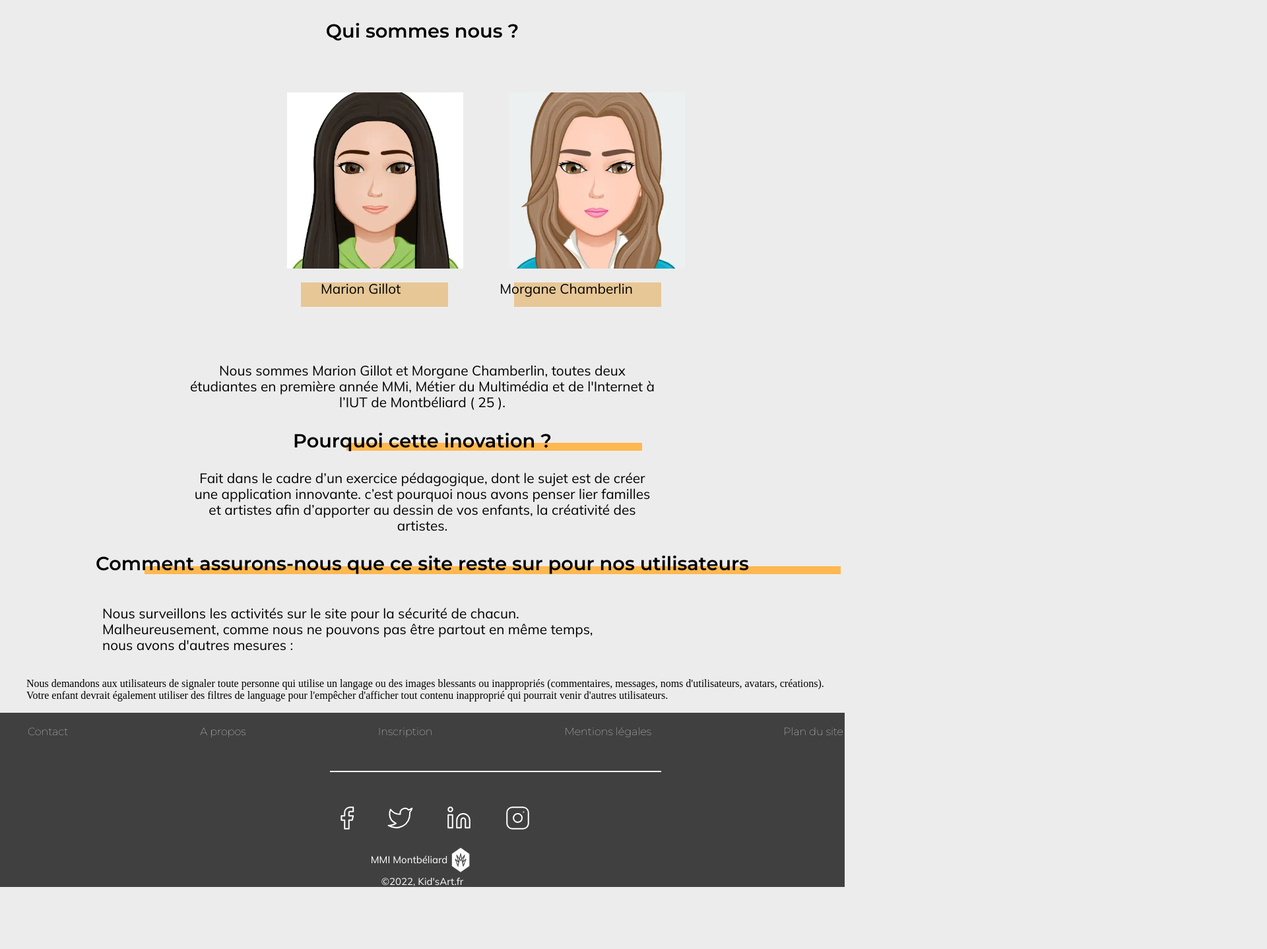
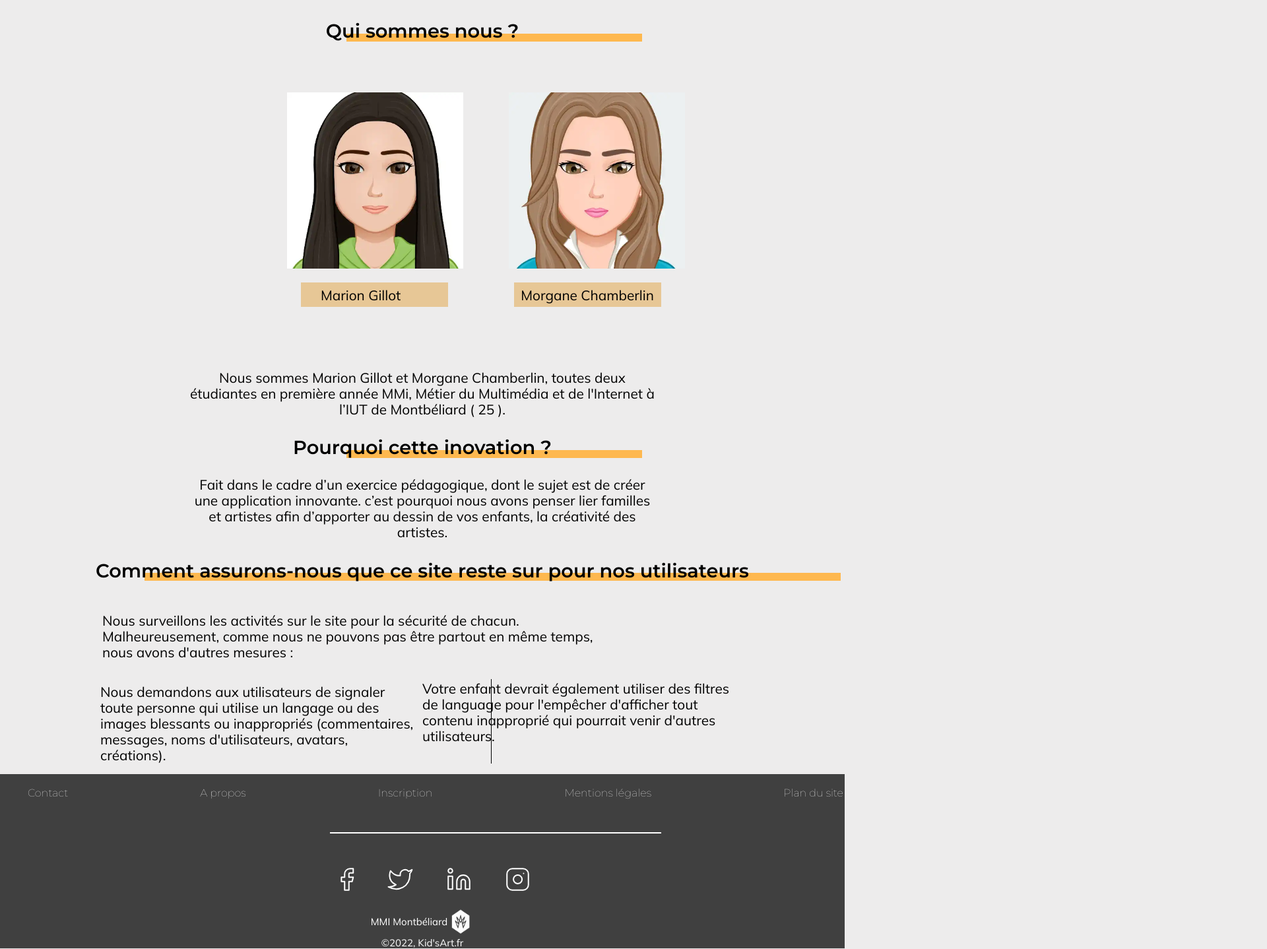
Before and after one commit to ChamberlinMorgane/site-promotionnel, a plain HTML site: page àpropos.html in a window 1280 px wide. Shown: the part 454-1892 px from the top of the page at 66% size, 1920 px wide, since content can reach past the window. Before the commit the page ends 1799 px from the top, so only its background shows below. Drawn offline with Linux system fonts and the light colour scheme; a web font is replaced by a local one.

Commit message:
changmement a propos

```diff
--- a/src/css/bases/main.css
+++ b/src/css/bases/main.css
@@ -123,31 +123,6 @@ ul {
 }
 
 
-.soulignage__1 {
-  position: absolute;
-  margin-left: 360.625em;
-  z-index: -1;
-  margin-top: -2.5rem;
-}
-
-.soulignage__2 {
-  position: absolute;
-  margin-left: 32.8rem;
-  z-index: -1;
-  width: 28rem;
-  margin-top: -2.6rem;
-  height: 0.75rem;
-}
-
-.soulignage__3 {
-  position: absolute;
-  margin-left: 13.7rem;
-  z-index: -1;
-  width: 65.9rem;
-  margin-top: -2.6rem;
-  height: 0.75rem;
-}
-
 .image__acceuil__presentation{
   float: left;
   margin-top: -12.5rem;
@@ -229,7 +204,7 @@ ul {
   display: block;
   width: 50rem;
   height: 22rem;
-  background: #FFA461;
+  background: #FEDD88;
   position: relative;
   z-index: -3;
   margin-top: -7.5rem;
--- a/src/css/component/apropos.css
+++ b/src/css/component/apropos.css
@@ -1,6 +1,24 @@
 
 .title__center__h3 {
     text-align: center;
+    }
+
+    .soulignage__2 {
+      position: absolute;
+      margin-left: 32.8rem;
+      z-index: -1;
+      width: 28rem;
+      margin-top: -2.6rem;
+      height: 0.75rem;
+    }
+
+    .soulignage__3 {
+      position: absolute;
+      margin-left: 13.7rem;
+      z-index: -1;
+      width: 65.9rem;
+      margin-top: -2.6rem;
+      height: 0.75rem;
     }
 
     .avatars {
@@ -24,11 +42,11 @@
       display: flex;
       margin-left: 30.37rem;
       margin-bottom: 5rem;
-      margin-top: -0.152rem;
+      margin-top: 0.5rem;
     }
 
     .name__morgane {
-      margin-left: 9.37rem;
+      margin-left: 11.37rem;
     }
 
     .description__apropos {
@@ -63,9 +81,26 @@
 }
 
 .liste__1 {
-  position: relative;
+ position: relative;
+  font-family: 'mulish';
+  font-size: 1.3rem;
+  width: 30rem;
+  margin-left: 7rem;
 }
 
-.liste__1 {
+.liste__2 {
   position: relative;
+  float: right;
+  margin-top: -7.8rem;
+  width: 30rem;
+  font-family: 'mulish';
+  font-size: 1.3rem;
+  margin-right: 10rem;
 }
+
+.ligne_separation{
+  float: left;
+  margin-left: 44rem;
+  margin-top: -8rem;
+  height: 8rem;
+}
--- a/src/css/component/hero.css
+++ b/src/css/component/hero.css
@@ -72,8 +72,8 @@
 .title__apropos{
     z-index: 3;
     float: left;
-    margin-top: -21.87rem;
-    margin-left: 31.25rem;
+    margin-top: -16.5rem;
+    margin-left: 36.25rem;
     position: absolute;
     font-size: 3.125rem;
     font-family: 'Frijole';
@@ -84,8 +84,8 @@
     z-index: 3;
     position: relative;
     float: left;
-    margin-top: -26.87rem;
-    margin-left: 21.87rem;
+    margin-top: -20.87rem;
+    margin-left: 25.87rem;
     opacity: 62%;
 }
 
--- a/àpropos.html
+++ b/àpropos.html
@@ -38,7 +38,7 @@
         <h2 class="title__apropos">A PROPOS</h2>
 
         <h3 class="title__center__h3">Qui sommes nous ?</h3>
-        <img src="public/img/soulignage.png" alt="soulignage__orange" class="soulignage__1">
+        <img src="public/img/soulignage.png" alt="soulignage__orange" class="soulignage__2">
 
         <div class="avatars">
             <img src="public/img/image-avatar-marion.webp" alt="Marion" class="avatar__marion">
@@ -82,6 +82,7 @@
                 inappropriés (commentaires, messages, noms d'utilisateurs,
                 avatars, créations).
             </li>
+            <img class="ligne_separation" src="public/img/ligne_separation.jpg" alt="ligne séparation">
             <li class="liste__2">Votre enfant devrait également utiliser des filtres de language pour l'empêcher
                 d'afficher
                 tout
```
Also changed, not shown: public/img/ligne_separation.jpg (added).
